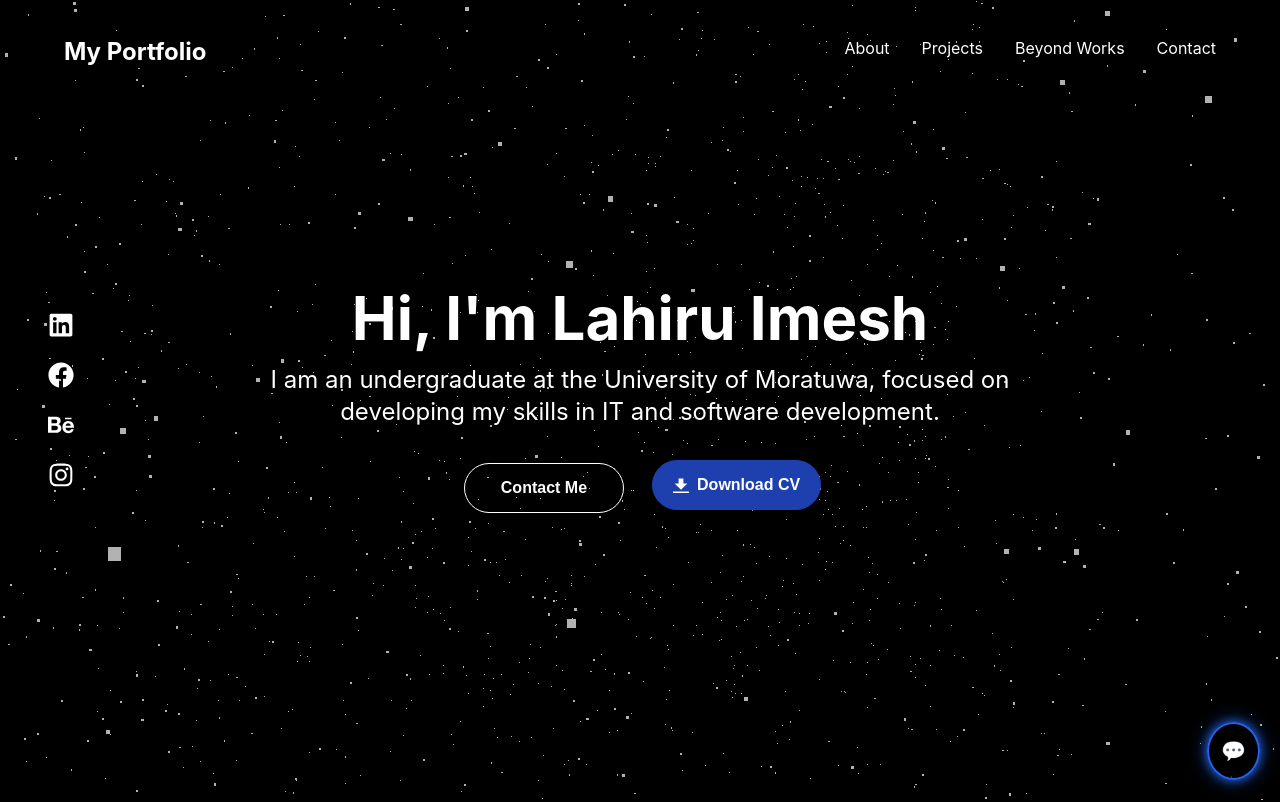
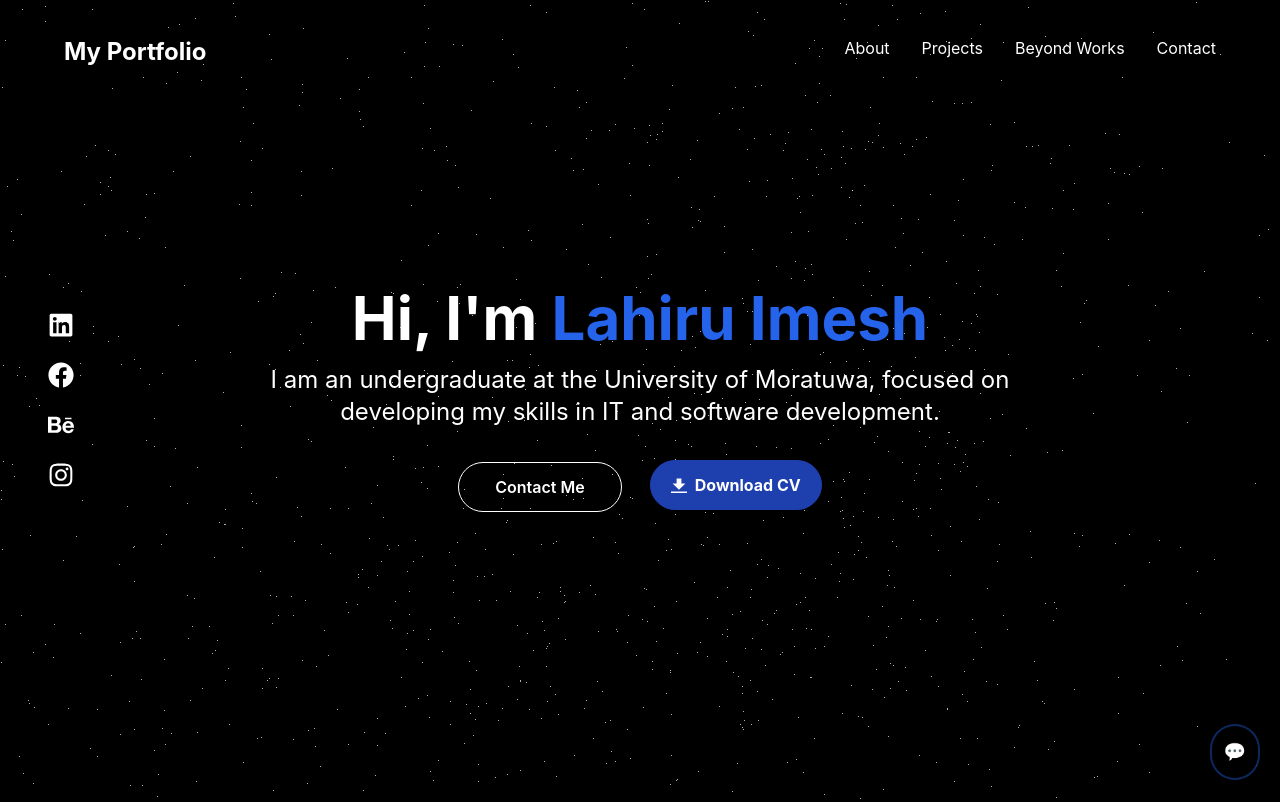
Before and after one commit to lahiruimesh/My-Portfolio-V2, a React (Create React App) app: page / in a window 1280 px wide. Shown: the top 802 px of the page. Built offline with nearby package versions, Linux system fonts and the light colour scheme.

Commit message:
Change styles for chatbox

```diff
--- a/package.json
+++ b/package.json
@@ -11,6 +11,7 @@
     "react-dom": "^19.0.0",
     "react-icons": "^5.4.0",
     "react-scripts": "^5.0.1",
+    "react-typed": "^2.0.12",
     "three": "^0.173.0",
     "web-vitals": "^4.2.4"
   },
--- a/src/Components/Chatbot.jsx
+++ b/src/Components/Chatbot.jsx
@@ -1,25 +1,21 @@
 import React, { useState, useRef } from "react";
-import "./Chatbot.css"; // Import CSS for styling
 
 const Chatbot = () => {
-    const [isOpen, setIsOpen] = useState(false); // State to control chatbot visibility
+  const [isOpen, setIsOpen] = useState(false);
   const [messages, setMessages] = useState([
-        { text: "Hi! Ask me about my bio, education, skills, or projects.", sender: "bot" }
+    { text: "Hi! Ask me about my bio, education, skills, or projects.", sender: "bot" },
   ]);
   const [input, setInput] = useState("");
-    const chatboxRef = useRef(null); // Reference for scrolling
+  const chatboxRef = useRef(null);
 
   const personalData = {
     bio: "I'm a second-year IT undergraduate at the University of Moratuwa.",
     education: "Studied at Bandarawela Central College, now at the University of Moratuwa.",
     skills: "Full-stack development, UI/UX design, graphic design.",
-        projects: "HealthPulse, PulseBank, Bun & Run, Portfolio Website."
+    projects: "HealthPulse, PulseBank, Bun & Run, Portfolio Website.",
   };
 
-    // Toggle Chatbot Visibility
-    const toggleChatbot = () => {
-        setIsOpen(!isOpen);
-    };
+  const toggleChatbot = () => setIsOpen(!isOpen);
 
   const handleSendMessage = () => {
     if (!input.trim()) return;
@@ -31,7 +27,7 @@ const Chatbot = () => {
 
     setTimeout(() => {
       if (chatboxRef.current) {
-                chatboxRef.current.scrollTop = chatboxRef.current.scrollHeight; // Auto-scroll to bottom
+        chatboxRef.current.scrollTop = chatboxRef.current.scrollHeight;
       }
     }, 100);
   };
@@ -39,7 +35,7 @@ const Chatbot = () => {
   const processUserInput = (userInput) => {
     let response = "I didn't understand that. Ask about bio, education, skills, or projects.";
 
-        if (userInput.includes("bio")) response = personalData.bio;
+    if (userInput.includes("bio" || "bios")) response = personalData.bio;
     else if (userInput.includes("education")) response = personalData.education;
     else if (userInput.includes("skills")) response = personalData.skills;
     else if (userInput.includes("projects")) response = personalData.projects;
@@ -47,36 +43,54 @@ const Chatbot = () => {
     setTimeout(() => {
       setMessages((prev) => [...prev, { text: response, sender: "bot" }]);
       if (chatboxRef.current) {
-                chatboxRef.current.scrollTop = chatboxRef.current.scrollHeight; // Auto-scroll on response
+        chatboxRef.current.scrollTop = chatboxRef.current.scrollHeight;
       }
     }, 500);
   };
 
   return (
-        <div className="chatbot-wrapper">
-            {/* Toggle Button */}
-            <button className="chat-toggle-btn" onClick={toggleChatbot}>
-                {isOpen ? "✖" : "💬"} {/* Change icon based on open/close state */}
+    <div className="fixed bottom-5 right-5">
+      <button
+        className="bg-black/70 text-blue-600 border-2 border-blue-600/40 p-3 rounded-full text-lg shadow-lg hover:scale-100 transition"
+        onClick={toggleChatbot}
+      >
+        {isOpen ? "✖" : "💬"}
       </button>
 
-            {/* Chatbot Container */}
       {isOpen && (
-                <div className="chatbot-container">
-                    <div className="chatbox" ref={chatboxRef}>
+        <div className="fixed bottom-28 right-5 w-80 bg-black/00 border-2 border-blue-600/20 rounded-xl shadow-xl flex flex-col animate-fadeIn">
+          <div
+            className="max-h-72 overflow-y-auto p-6 flex flex-col space-y-2 scroll-smooth"
+            ref={chatboxRef}
+          >
             {messages.map((msg, index) => (
-                            <div key={index} className={`message ${msg.sender}`}>
+              <div
+                key={index}
+                className={`px-4 py-3 rounded-xl text-sm font-mono max-w-[80%] ${
+                  msg.sender === "user"
+                    ? "bg-blue-600 text-white self-end shadow-md"
+                    : "bg-white/10 text-white self-start"
+                }`}
+              >
                 {msg.text}
               </div>
             ))}
           </div>
-                    <div className="input-container">
+
+          <div className="flex p-3 border-t border-white/20">
             <input
               type="text"
               value={input}
               onChange={(e) => setInput(e.target.value)}
               placeholder="Type a message..."
+              className="flex-1 p-2 bg-black text-white border border-blue-600/60 rounded-lg outline-none font-mono text-sm placeholder:text-gray-400"
             />
-                        <button onClick={handleSendMessage}>Send</button>
+            <button
+              onClick={handleSendMessage}
+              className="ml-2 px-3 py-2 bg-blue-600/20 text-blue-500 border border-blue-600 rounded-md hover:bg-blue-600/40 hover:shadow-lg font-mono text-sm transition"
+            >
+              Send
+            </button>
           </div>
         </div>
       )}
--- a/src/Components/GalaxyBackground.js
+++ b/src/Components/GalaxyBackground.js
@@ -15,7 +15,7 @@ const GalaxyBackground = () => {
     // Scene setup
     const scene = new THREE.Scene();
     const camera = new THREE.PerspectiveCamera(80, window.innerWidth / window.innerHeight, 0.1, 1000);
-    camera.position.z = 5;
+    camera.position.z = 3;
 
     // Renderer
     const renderer = new THREE.WebGLRenderer({ alpha: true });
@@ -25,7 +25,7 @@ const GalaxyBackground = () => {
     // Create stars
     const starGeometry = new THREE.BufferGeometry();
     const starMaterial = new THREE.PointsMaterial({
-      size: 0.05,
+      size: 0.008,
       transparent: true,
       opacity: 0.7,
     });
--- a/src/Components/Hero.js
+++ b/src/Components/Hero.js
@@ -34,7 +34,7 @@ const Hero = () => {
       </div>
 
       <div className="text-center relative z-10">
-        <h1 className="text-6xl font-bold">Hi, I'm Lahiru Imesh</h1>
+        <h1 className="text-6xl font-bold">Hi, I'm <span className="text-blue-600">Lahiru Imesh</span></h1>
         <p className="text-2xl mt-4">I am an undergraduate at the University of Moratuwa, focused on <br />developing my skills in IT and software development.</p>
 
 
```
Also changed, not shown: 1 other file (tests, documents, lock files or other folders). Lines whose indentation alone changed are shown as unchanged.
